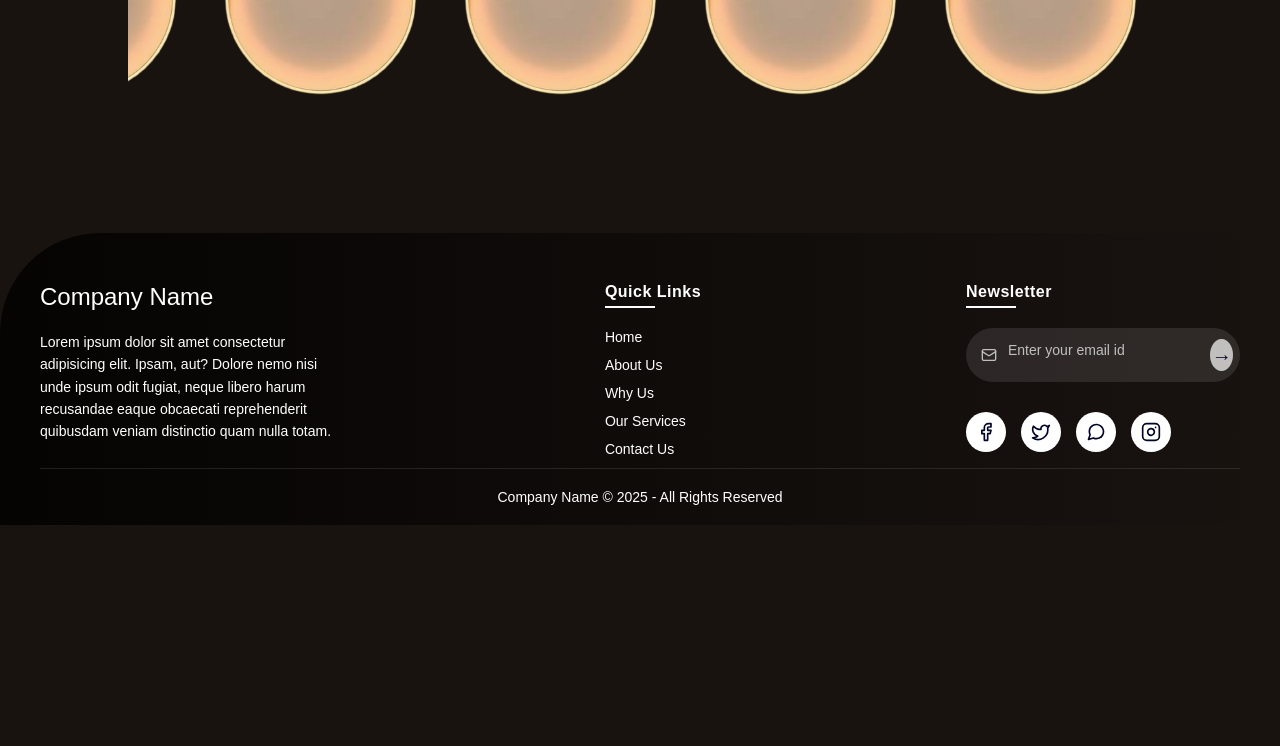
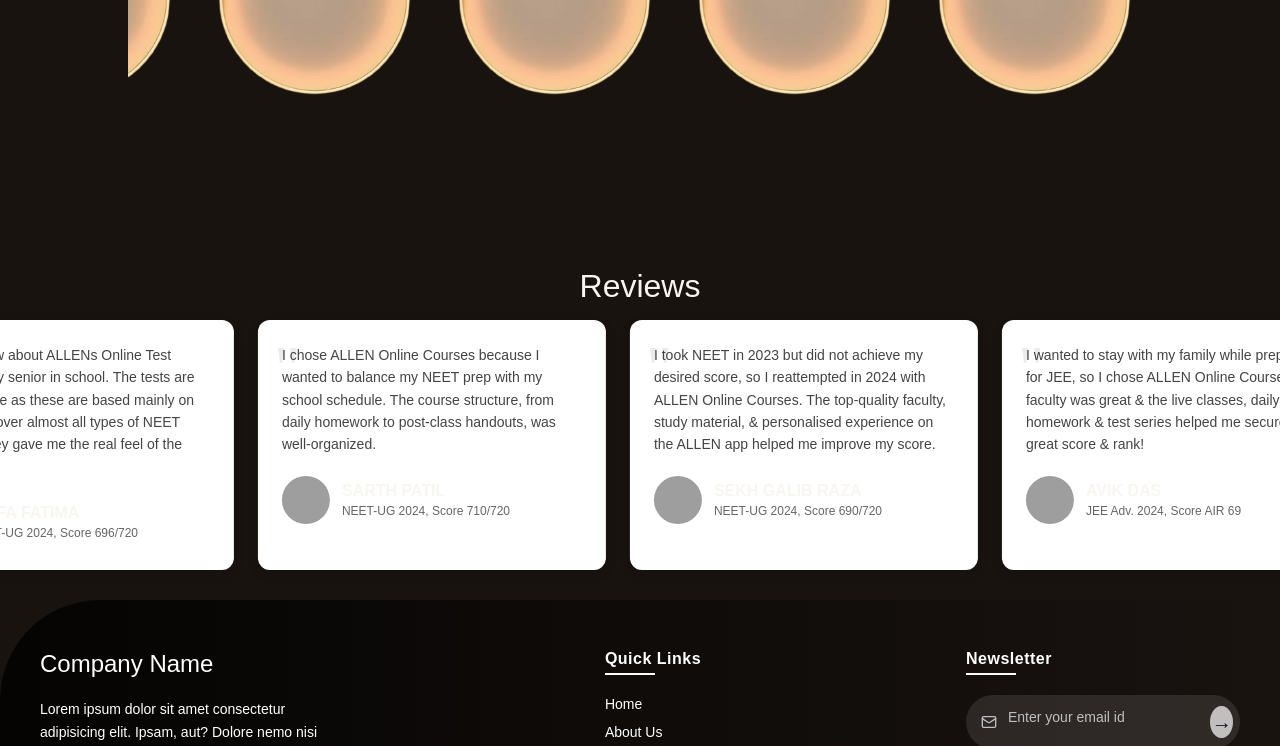
Before and after one commit to Sopln-ishan/frontend-team-1, a React (Vite) app: page / in a window 1280 px wide. Shown: the part 2611-3357 px from the top of the page. Before the commit the page ends 3136 px from the top, so only its background shows below. Built offline with nearby package versions, Linux system fonts and the light colour scheme; grey boxes are pictures that could not be loaded.

Commit message:
Added ReviewsSection

```diff
--- a/src/About-Us.jsx
+++ b/src/About-Us.jsx
@@ -151,7 +151,7 @@
 
                 <div className="timeline-section">
                   <h1>
-                    Our Glorious Past...
+                    Our Modus Operandi...
                   </h1>
 
                   <div className="timeline-container">
--- a/src/Home.jsx
+++ b/src/Home.jsx
@@ -10,6 +10,7 @@
 import ShippingDocumentsForm from './Services/ShippingDocumentsForm';
 import OurGuarantees from './Guarantees';
 import PastClients from './PastClients';
+import ReviewsSection from './ReviewsSection';
 
 const Home = () => {
     const ref = useRef(null);
@@ -87,6 +88,7 @@
 
             <OurGuarantees />
             <PastClients />
+            <ReviewsSection />
         </div>
     );
 };
--- a/src/PastClients.jsx
+++ b/src/PastClients.jsx
@@ -67,7 +67,7 @@
     return (
         <div className='past-clients-section'>
             <FadeInWhenVisible children={
-                <h1 className="client-card-heading">Our Past Clients</h1>
+                <h1 className="client-card-heading">Our Clients</h1>
             } transition={ 0.5 } />
 
             <FadeInWhenVisible children={
--- /dev/null
+++ b/src/ReviewsSection.jsx
@@ -0,0 +1,74 @@
+import React, { useEffect, useRef } from 'react';
+import './Styles/ReviewsSection.css';
+
+const reviews = [
+  {
+    name: 'SARTH PATIL',
+    exam: 'NEET-UG 2024',
+    score: '710/720',
+    text: 'I chose ALLEN Online Courses because I wanted to balance my NEET prep with my school schedule. The course structure, from daily homework to post-class handouts, was well-organized.',
+    img: '/images/sarth_patil.png'
+  },
+  {
+    name: 'SEKH GALIB RAZA',
+    exam: 'NEET-UG 2024',
+    score: '690/720',
+    text: 'I took NEET in 2023 but did not achieve my desired score, so I reattempted in 2024 with ALLEN Online Courses. The top-quality faculty, study material, & personalised experience on the ALLEN app helped me improve my score.',
+    img: '/images/sekh_galib.png'
+  },
+  {
+    name: 'AVIK DAS',
+    exam: 'JEE Adv. 2024',
+    score: 'AIR 69',
+    text: 'I wanted to stay with my family while preparing for JEE, so I chose ALLEN Online Courses. The faculty was great & the live classes, daily homework & test series helped me secure a great score & rank!',
+    img: '/images/avik_das.png'
+  },
+  {
+    name: 'SHIFA FATIMA',
+    exam: 'NEET-UG 2024',
+    score: '696/720',
+    text: 'I came to know about ALLENs Online Test Series from my senior in school. The tests are really awesome as these are based mainly on NCERT and cover almost all types of NEET questions. They gave me the real feel of the competition.',
+    img: '/images/shifa_fatima.png'
+  }
+];
+
+const ReviewsSection = () => {
+  const containerRef = useRef(null);
+
+  useEffect(() => {
+    // Clone items for infinite scroll effect
+    const scrollContainer = containerRef.current;
+    if (scrollContainer) {
+      const reviewCards = Array.from(scrollContainer.children);
+
+      // Clone each card and append to container
+      reviewCards.forEach(card => {
+        const clone = card.cloneNode(true);
+        scrollContainer.appendChild(clone);
+      });
+    }
+  }, []);
+
+  return (
+    <div className="horizontal-scroll-wrapper">
+        <h1> Reviews </h1>
+      <div className="reviews-scroll-container" ref={containerRef}>
+        {reviews.map((review, index) => (
+          <div key={index} className="review-card">
+            <span className="quote-mark">"</span>
+            <p className="review-text">{review.text}</p>
+            <div className="reviewer">
+              <img src={review.img} alt={review.name} className="reviewer-img" />
+              <div className="reviewer-info">
+                <h4>{review.name}</h4>
+                <p>{review.exam}, Score {review.score}</p>
+              </div>
+            </div>
+          </div>
+        ))}
+      </div>
+    </div>
+  );
+};
+
+export default ReviewsSection;
--- a/src/Styles/PastClients.css
+++ b/src/Styles/PastClients.css
@@ -14,14 +14,92 @@
     margin-top: 50px;
 }
 
+.horizontal-scroll-wrapper {
+    width: 100%;
+    overflow: hidden;
+    padding: 30px 0;
+}
+
+.reviews-scroll-container {
+    display: flex;
+    gap: 12px;
+    animation: scroll 10s linear infinite;
+    width: fit-content;
+}
+
+.reviews-scroll-container:hover {
+    animation-play-state: paused;
+}
+
+@keyframes scroll {
+    0% {
+        transform: translateX(0);
+    }
+    100% {
+        transform: translateX(calc(-100% - 24px));
+    }
+}
+
+.review-card {
+    min-width: 300px;
+    max-width: 300px;
+    padding: 24px;
+    border-radius: 12px;
+    box-shadow: 0 4px 12px rgba(0, 0, 0, 0.1);
+    background-color: #ffffff;
+    position: relative;
+}
+
+.quote-mark {
+    position: absolute;
+    top: 12px;
+    left: 16px;
+    font-size: 64px;
+    color: rgba(0, 0, 0, 0.08);
+    font-family: serif;
+}
+
+.review-text {
+    margin-bottom: 20px;
+    font-size: 14px;
+    line-height: 1.6;
+    color: #444;
+}
+
+.reviewer {
+    display: flex;
+    align-items: center;
+    gap: 12px;
+}
+
+.reviewer-img {
+    width: 48px;
+    height: 48px;
+    border-radius: 50%;
+    object-fit: cover;
+}
+
+.reviewer-info h4 {
+    margin: 0;
+    font-size: 16px;
+    font-weight: 600;
+}
+
+.reviewer-info p {
+    margin: 4px 0 0;
+    font-size: 12px;
+    color: #666;
+}
+
+/* Incorporating your clients container styles */
 .clients-container {
     width: 80%;
     height: 300px;
     overflow-x: scroll;
     display: flex;
-    /* Add the following lines for smooth scrolling */
     scroll-behavior: smooth;
     transition: scroll 0.3s ease-in-out;
+    scrollbar-width: none; /* Firefox */
 }
 
 .clients-container::-webkit-scrollbar {
@@ -39,10 +117,3 @@
 .client-image img {
     height: 250px;
 }
-
-.clients-container {
-    display: flex;
-    overflow-x: auto;
-    scroll-behavior: smooth;
-    scrollbar-width: none; /* Firefox */
-}
--- /dev/null
+++ b/src/Styles/ReviewsSection.css
@@ -0,0 +1,82 @@
+.horizontal-scroll-wrapper {
+    width: 100%;
+    overflow: hidden;
+    padding: 30px 0;
+  }
+
+  .reviews-scroll-container {
+    display: flex;
+    gap: 24px;
+    animation: scroll 30s linear infinite;
+    width: fit-content;
+  }
+
+  .reviews-scroll-container:hover {
+    animation-play-state: paused;
+  }
+
+  @keyframes scroll {
+    0% {
+      transform: translateX(0);
+    }
+    100% {
+      /* This needs to be calculated based on the total width of all cards plus gap */
+      transform: translateX(calc(-100% - 24px));
+    }
+  }
+
+  .review-card {
+    min-width: 300px;
+    max-width: 300px;
+    padding: 24px;
+    border-radius: 12px;
+    box-shadow: 0 4px 12px rgba(0, 0, 0, 0.1);
+    background-color: #ffffff;
+    position: relative;
+  }
+
+  .quote-mark {
+    position: absolute;
+    top: 12px;
+    left: 16px;
+    font-size: 64px;
+    color: rgba(0, 0, 0, 0.08);
+    font-family: serif;
+  }
+
+  .review-text {
+    margin-bottom: 20px;
+    font-size: 14px;
+    line-height: 1.6;
+    color: #444;
+  }
+
+  .reviewer {
+    display: flex;
+    align-items: center;
+    gap: 12px;
+  }
+
+  .reviewer-img {
+    width: 48px;
+    height: 48px;
+    border-radius: 50%;
+    object-fit: cover;
+  }
+
+  .reviewer-info h4 {
+    margin: 0;
+    font-size: 16px;
+    font-weight: 600;
+  }
+
+  .reviewer-info p {
+    margin: 4px 0 0;
+    font-size: 12px;
+    color: #666;
+  }
+  .horizontal-scroll-wrapper h1{
+    text-align: center;
+    padding: 5px;
+    margin-bottom: 10px;
+  }
```
